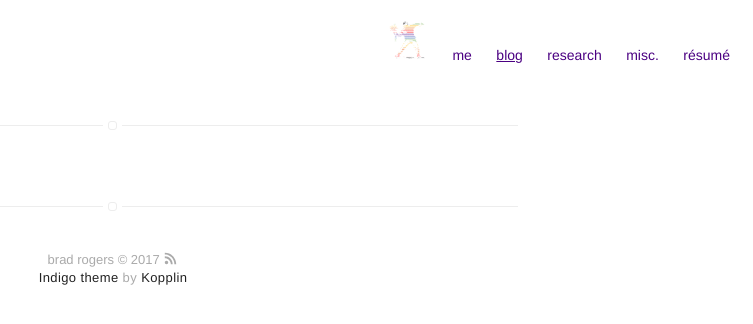
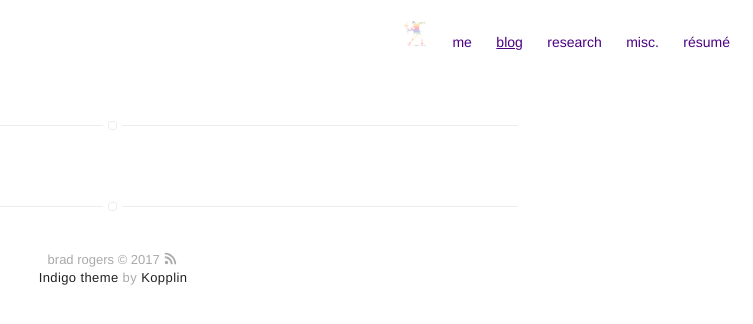
Before and after one commit to bradical3/bradical3.github.io, a Jekyll site: the page built from blog/index.html, in a window 1280 px wide. Shown: the top 324 px of the page, without its empty margins (527-1280 px from the left). Built offline with Jekyll 4.4.1, drawn with Linux system fonts in a browser that asks for light colours.

Commit message:
Update nav.html

```diff
--- a/_includes/nav.html
+++ b/_includes/nav.html
@@ -3,7 +3,7 @@
         {% if page.title != "Home" %}
             <li class="item">
                 <a class="link" href="{{ site.url }}/">
-                 <img class="selfie" width ="40px" height="40px" alt="{{ site.name }}" src="{% if site.external-image %}{{ site.picture }}{% else %}{{ site.url }}/{{ site.picture }}{% endif %}" />
+                 <img class="selfie" width ="25px" alt="{{ site.name }}" src="{% if site.external-image %}{{ site.picture }}{% else %}{{ site.url }}/{{ site.picture }}{% endif %}" />
                 </a>
             </li>
         {% endif %}
```
